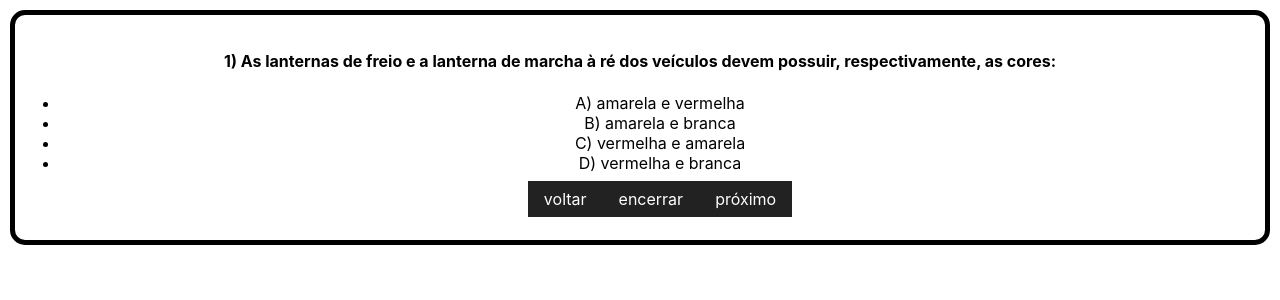
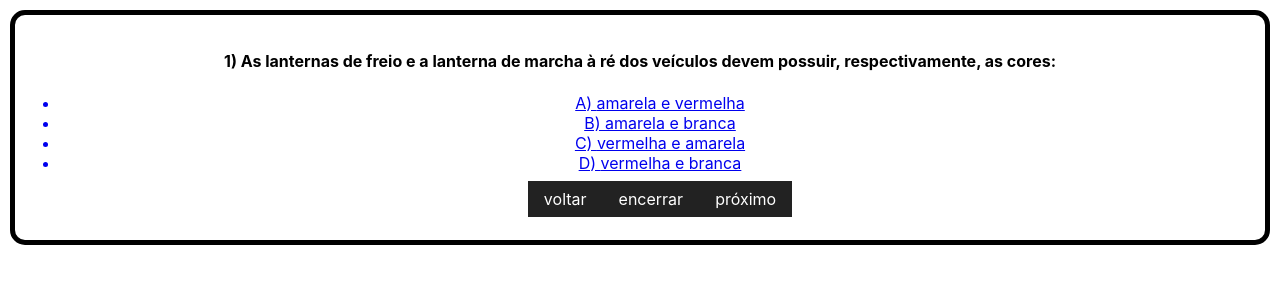
Before and after one commit to edsonmendz/questionario, a React (Create React App) app: page /Perguntas in a window 1280 px wide. Shown: the top 300 px of the page. Built offline with nearby package versions, Linux system fonts and the light colour scheme.

Commit message:
cartão resposta concluído com sucesso

```diff
--- a/src/layout/botao.jsx
+++ b/src/layout/botao.jsx
@@ -1,9 +1,9 @@
 import { Link } from 'react-router-dom'
 import './botao.css'
 
-function Botao({ to, text, ativar }) {
+function Botao({ to, text, ativar,classe }) {
     return (
-        <Link className='btn' to={to} onClick={ativar}>
+        <Link className={classe} to={to} onClick={ativar}>
             {text}
         </Link>
     )
--- a/src/layout/pergunta.jsx
+++ b/src/layout/pergunta.jsx
@@ -1,6 +1,6 @@
 import Resposta from "../layout/resposta";
 
-function Pergunta({perguntaAtual, pergunta, resposta}) {
+function Pergunta({perguntaAtual, pergunta, resposta, responder}) {
 
     return (
         <div>
@@ -8,10 +8,29 @@ function Pergunta({perguntaAtual, pergunta, resposta}) {
             <div>
                 <ul>
 
-                    <Resposta letra={"A"} resposta={pergunta[resposta[0]]} />
-                    <Resposta letra={"B"} resposta={pergunta[resposta[1]]} />
-                    <Resposta letra={"C"} resposta={pergunta[resposta[2]]} />
-                    <Resposta letra={"D"} resposta={pergunta[resposta[3]]} />
+                    <Resposta
+                    letra={"A"}
+                    resposta={pergunta[resposta[0]]}
+                    responder={responder}
+                    num={0}
+                    />
+                    <Resposta letra={"B"}
+                    resposta={pergunta[resposta[1]]}
+                    responder={responder}
+                    num={1}
+                     />
+                    <Resposta
+                    letra={"C"}
+                    resposta={pergunta[resposta[2]]}
+                    responder={responder}
+                    num={2}
+                    />
+                    <Resposta
+                    letra={"D"}
+                    resposta={pergunta[resposta[3]]}
+                    responder={responder}
+                    num={3}
+                    />
                 </ul>
             </div>
         </div>
--- a/src/layout/resposta.jsx
+++ b/src/layout/resposta.jsx
@@ -1,8 +1,14 @@
-
-function Resposta({ letra, resposta }) {
+import Botao
+ from "./botao";
+function Resposta({ letra, resposta, responder, num }) {
 
     return (
-        <li><span>{letra +") "}</span>{resposta}</li>
+        <div>
+            <Botao
+            text={<li><span> {letra +") "}</span>{resposta}</li>}
+            ativar={() => responder(num)}
+            />
+        </div>
     );
 }
 
--- a/src/paginas/perguntas.jsx
+++ b/src/paginas/perguntas.jsx
@@ -8,7 +8,8 @@ function Perguntas() {
     // Contador da pergunta atual---------------------------------------------------------------------
     const [perguntaAtual, setPerguntaAtual] = useState(0);
     const [perguntasSorteadas, setPerguntasSorteadas] = useState([]);
-    const [ordemRespostas, setOrdemRespostas] = useState([])
+    const [ordemRespostas, setOrdemRespostas] = useState([]);
+    const [cartaoResposta, setCartaoResposta] = useState([])
 
     // Alterar a pergunta atual ----------------------------------------------------------------------
     function proximaPergunta() {
@@ -70,14 +71,29 @@ function Perguntas() {
         setOrdemRespostas(novaOrdem);
       }
 
-    // Front-end
+    // Cartão resposta------------------------------------------------------------------------------
+
+    function responder(respostaSelecionada) {
+        const novoCartaoResposta = [...cartaoResposta];
+        novoCartaoResposta[perguntaAtual] = respostaSelecionada;
+        setCartaoResposta(novoCartaoResposta);
+    }
+
+    console.log(cartaoResposta)
+
+    // Front-end-----------------------------------------------------------------------------------
     return (
         <div>
-            {questao && <Pergunta perguntaAtual={perguntaAtual} pergunta={questao} resposta={ordemRespostas[perguntaAtual]} />}
+            {questao && <Pergunta
+            perguntaAtual={perguntaAtual}
+            pergunta={questao}
+            resposta={ordemRespostas[perguntaAtual]}
+            responder={responder}
+             />}
             <ul>
-                <Botao text='voltar' ativar={perguntaAnterior} />
-                <Botao text='encerrar' />
-                <Botao text='próximo' ativar={proximaPergunta} />
+                <Botao text='voltar' classe={'btn'} ativar={perguntaAnterior} />
+                <Botao text='encerrar' classe={'btn'} />
+                <Botao text='próximo' classe={'btn'} ativar={proximaPergunta} />
             </ul>
         </div>
     );
```
